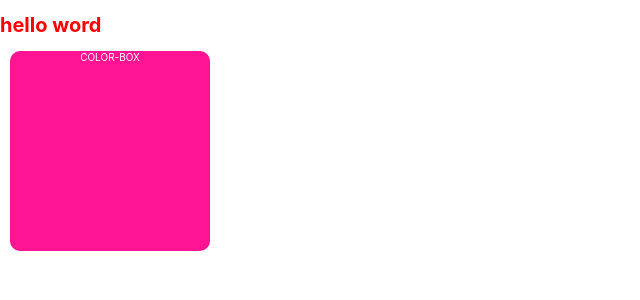
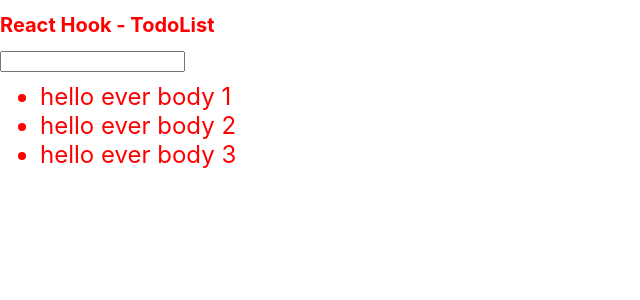
Before and after one commit to hoquangkhai/reactjs-projects, a React (Create React App) app in the folder react-hook-basic/: page / in a window 1280 px wide. Shown: the top 300 px of the page, without its empty margins (0-640 px from the left). Built offline with nearby package versions, Linux system fonts and the light colour scheme.

Commit message:
todoLIst

```diff
--- a/react-hook-basic/src/App.js
+++ b/react-hook-basic/src/App.js
@@ -1,14 +1,41 @@
-import React from "react";
+import React, { useState } from "react";
+import ColorBox from "./components/ColorBox";
+import TodoList from "./components/TodoList";
 
 import "./App.scss";
-import ColorBox from "./components/ColorBox";
+import TodoForm from "./components/TodoForm";
 
 function App() {
+  const [todoList, setTodoList] = useState([
+    { id: 1, title: "hello ever body 1" },
+    { id: 2, title: "hello ever body 2" },
+    { id: 3, title: "hello ever body 3" },
+  ]);
+
+  function handleTodoList(todo) {
+    const index = todoList.findIndex((x) => x.id === todo.id);
+    if (index < 0) return;
+    const newTodoList = [...todoList];
+    newTodoList.splice(index, 1);
+    setTodoList(newTodoList);
+  }
+  function handleTodoFormSubmit(formvalues) {
+    const newTodoList = [...todoList];
+    const newTodo = {
+      ...formvalues,
+      id: Math.random() * 1000,
+    };
+    newTodoList.push(newTodo);
+    setTodoList(newTodoList);
+  }
+
   return (
     <div className="app">
-      <h1>hello word</h1>
+      <h1>React Hook - TodoList</h1>
 
-      <ColorBox />
+      <TodoForm onSubmit={handleTodoFormSubmit} />
+      <TodoList todos={todoList} onTodoClick={handleTodoList} />
+      {/* <ColorBox /> */}
     </div>
   );
 }
--- a/react-hook-basic/src/components/ColorBox/index.jsx
+++ b/react-hook-basic/src/components/ColorBox/index.jsx
@@ -1,5 +1,4 @@
 import React, { useState } from 'react';
-import PropTypes from 'prop-types';
 import './ColorBox.scss';
 
 ColorBox.propTypes = {};
--- /dev/null
+++ b/react-hook-basic/src/components/TodoForm/index.jsx
@@ -0,0 +1,35 @@
+import React, { useState } from 'react';
+import PropTypes from 'prop-types';
+
+TodoForm.propTypes = {
+  onSubmit: PropTypes.func,
+};
+TodoForm.defaultProps = {
+  onSubmit: null,
+}
+function TodoForm(props) {
+   const {onSubmit} = props;
+  const [value, setValue] = useState('');
+
+  function handleValueChange (e) {
+    setValue(e.target.value);
+
+  }
+function handleOnSubmit (e) {
+  e.preventDefault();
+  if (!onSubmit) return;
+  const formValue = {
+    title: value,
+    }
+  onSubmit(formValue);
+  setValue('');
+  }
+
+  return (
+    <form onSubmit = {handleOnSubmit}>
+      <input type="text" value ={value} onChange = {handleValueChange}/>
+    </form>
+  );
+}
+
+export default TodoForm;
--- /dev/null
+++ b/react-hook-basic/src/components/TodoList/TodoList.scss
@@ -0,0 +1,5 @@
+.todo-list li{
+  font-size: 1.5rem;
+  cursor: pointer;
+
+}
--- /dev/null
+++ b/react-hook-basic/src/components/TodoList/index.jsx
@@ -0,0 +1,36 @@
+import React from 'react';
+import PropTypes from 'prop-types';
+import './TodoList.scss';
+
+TodoList.propTypes = {
+  todos: PropTypes.array,
+  onTodoClick: PropTypes.func,
+};
+TodoList.defaultProps = {
+  todos: [],
+  onTodoClick: null,
+}
+function TodoList(props) {
+  const {todos, onTodoClick} = props;
+
+  function handleClick (todo) {
+    if(onTodoClick) {
+      onTodoClick(todo);
+    }
+  }
+
+  return (
+    <ul className="todo-list">
+      {todos.map( todo => (
+        <li
+        key={todo.id}
+        onClick={ () => handleClick(todo)}
+        >
+        {todo.title}
+        </li>
+      ))}
+    </ul>
+  );
+}
+
+export default TodoList;
```
Also changed, not shown: 1 other file (tests, documents, lock files or other folders).
